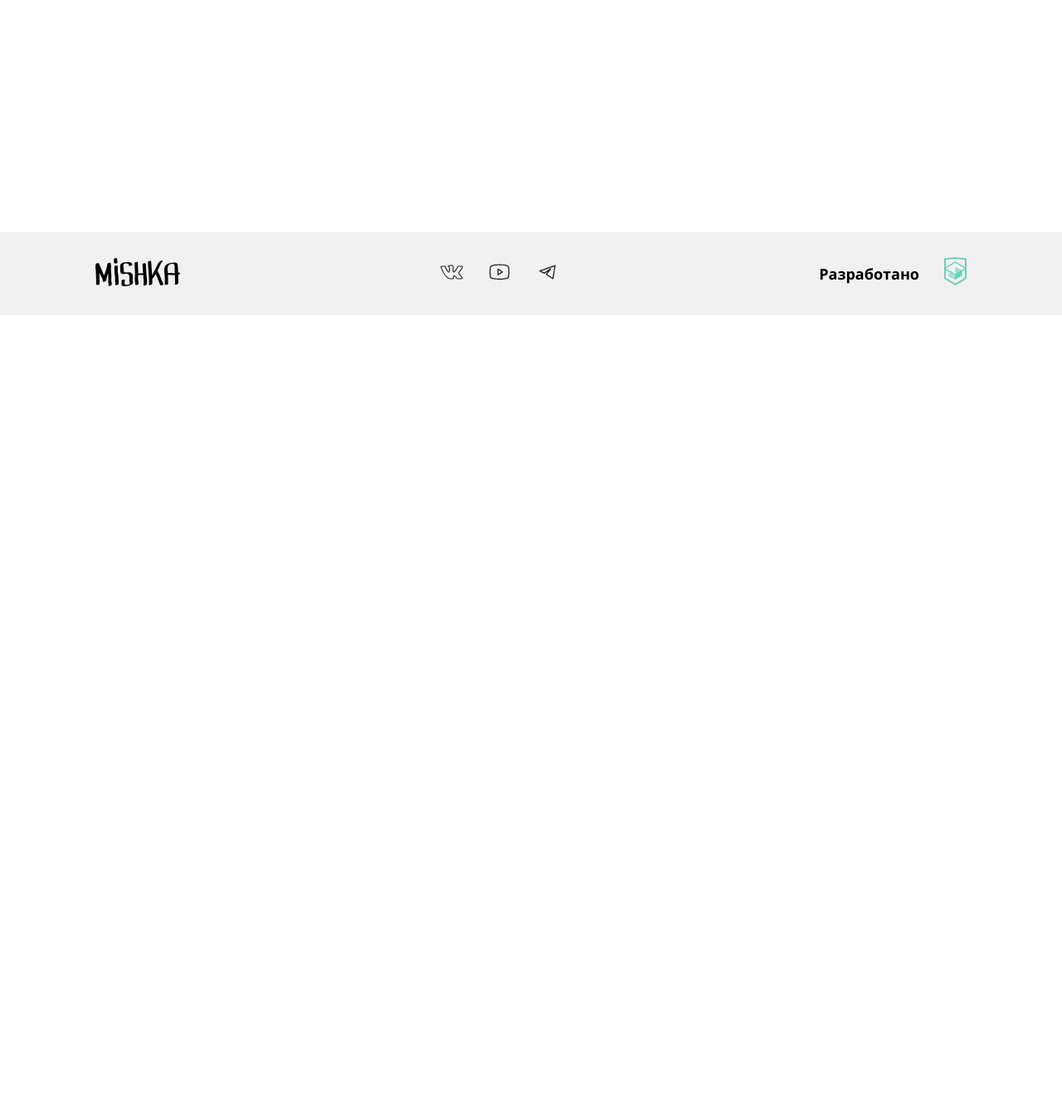
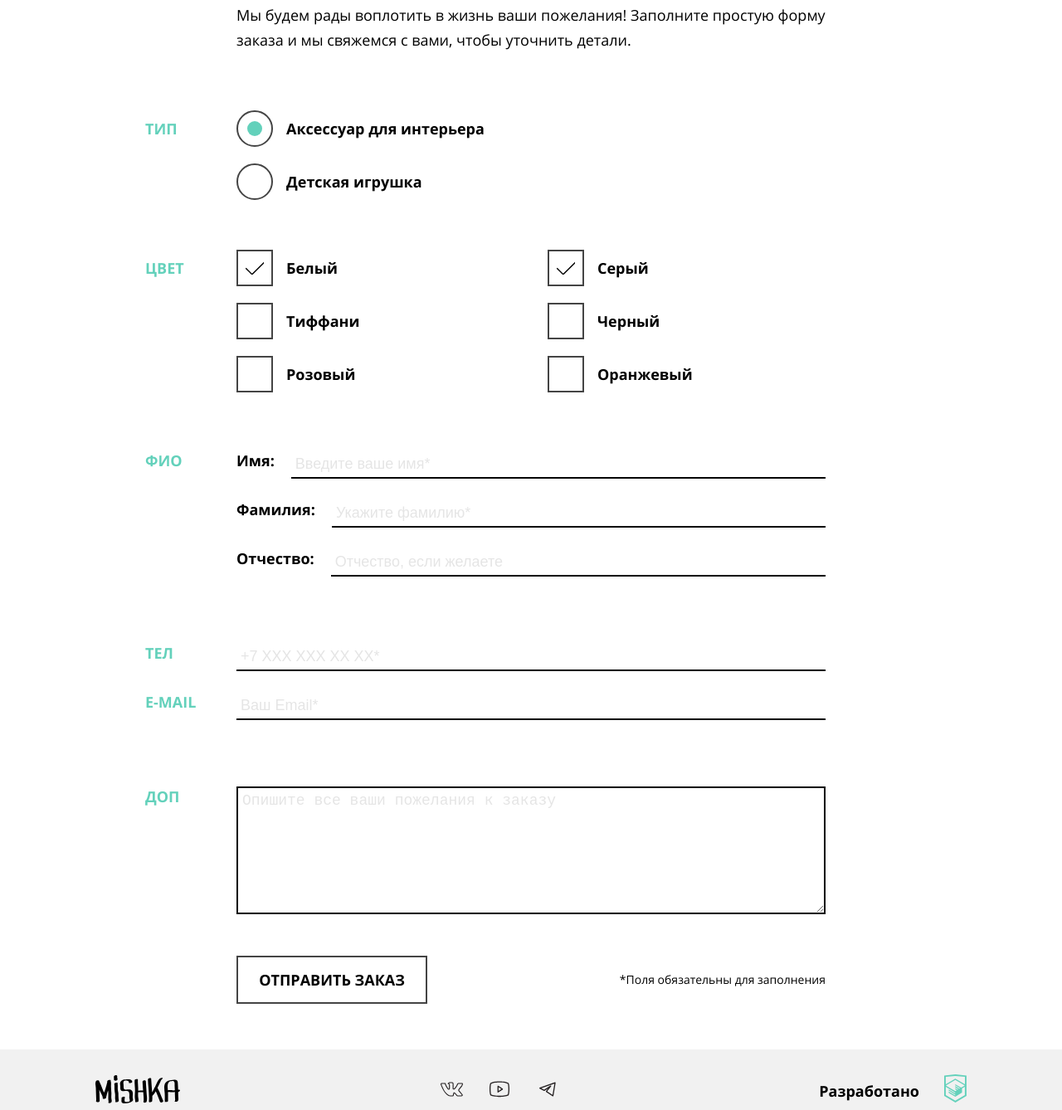
Before and after one commit to tenthreee/mishka-2022, a website: page source/form.html in a window 1280 px wide. Shown: the part 420-1758 px from the top of the page at 83% size. Before the commit the page ends 800 px from the top, so only its background shows below. Drawn offline with nearby package versions, Linux system fonts and the light colour scheme; files that its build step writes are made by us from their sources.

Commit message:
Complete form.html

```diff
--- a/source/form.html
+++ b/source/form.html
@@ -10,10 +10,13 @@
 </head>
 <body class="page__body">
   <header class="main-header">
+    <div class="main-header__wrapper">
       <a class="main-header__logo" href="index.html">
+        <picture>
           <source media="(min-width: 1150px)" srcset="./img/mishka-logo-desktop.svg">
           <source media="(min-width: 768px)" srcset="./img/mishka-logo-tablet.svg">
           <img src="./img/mishka-logo-mobile.svg" alt="Mishka">
+        </picture>
       </a>
       <nav class="main-nav main-nav--nojs">
         <button class="main-nav__toggle">
@@ -42,9 +45,103 @@
           </ul>
         </div>
       </nav>
+    </div>
   </header>
 
   <main class="main-container">
+    <header class="main-title">
+      <h1>Вязание на заказ</h1>
+    </header>
+
+    <section class="order">
+      <p class="order__description">Мы будем рады воплотить в жизнь ваши пожелания! Заполните простую форму заказа и мы свяжемся с вами, чтобы уточнить детали.</p>
+      <form class="order__form" action="https://echo.htmlacademy.ru" method="post">
+
+        <section class="order__group">
+          <h2 class="order__group-title">Тип</h2>
+          <ul class="order__filter-list">
+            <li class="order__filter-item">
+              <input class="order__filter-radio visually-hidden" type="radio" name="type" id="type__interior" checked>
+              <label for="type__interior">Аксессуар для интерьера</label>
+            </li>
+            <li class="order__filter-item">
+              <input class="order__filter-radio visually-hidden" type="radio" name="type" id="type__toys">
+              <label for="type__toys">Детская игрушка</label>
+            </li>
+          </ul>
+        </section>
+
+        <section class="order__group order__group--color">
+          <h2 class="order__group-title">Цвет</h2>
+          <ul class="order__filter-list order__filter-list--columns">
+            <li class="order__filter-item">
+              <input class="order__filter-checkbox visually-hidden" type="checkbox" name="color-white" id="color__white" checked>
+              <label for="color__white">Белый</label>
+            </li>
+            <li class="order__filter-item">
+              <input class="order__filter-checkbox visually-hidden" type="checkbox" name="color-gray" id="color__gray" checked>
+              <label for="color__gray">Серый</label>
+            </li>
+            <li class="order__filter-item">
+              <input class="order__filter-checkbox visually-hidden" type="checkbox" name="color-tiffany" id="color__tiffany">
+              <label for="color__tiffany">Тиффани</label>
+            </li>
+            <li class="order__filter-item">
+              <input class="order__filter-checkbox visually-hidden" type="checkbox" name="color-black" id="color__black">
+              <label for="color__black">Черный</label>
+            </li>
+            <li class="order__filter-item">
+              <input class="order__filter-checkbox visually-hidden" type="checkbox" name="color-pink" id="color__pink">
+              <label for="color__pink">Розовый</label>
+            </li>
+            <li class="order__filter-item">
+              <input class="order__filter-checkbox visually-hidden" type="checkbox" name="color-orange" id="color__orange">
+              <label for="color__orange">Оранжевый</label>
+            </li>
+          </ul>
+        </section>
+
+        <section class="order__group">
+          <h2 class="order__group-title">ФИО</h2>
+          <div>
+            <p class="order__pair order__pair--names">
+              <label for="user__first-name">Имя:</label>
+              <input type="text" id="user__first-name" placeholder="Введите ваше имя*" required>
+            </p>
+            <p class="order__pair order__pair--names">
+              <label for="user__last-name">Фамилия:</label>
+              <input type="text" id="user__last-name" placeholder="Укажите фамилию*" required>
+            </p>
+            <p class="order__pair order__pair--names">
+              <label for="user__middle-name">Отчество:</label>
+              <input type="text" id="user__middle-name" placeholder="Отчество, если желаете">
+            </p>
+          </div>
+        </section>
+
+        <section class="order__group order__group--contacts">
+          <h2 class="visually-hidden">Контактные данные</h2>
+          <p class="order__pair order__pair--contacts">
+            <label class="order__group-title" for="user__tel">Тел</label>
+            <input type="tel" id="user__tel" placeholder="+7 ХХХ ХХХ ХХ ХХ*" required>
+          </p>
+          <p class="order__pair order__pair--contacts">
+            <label class="order__group-title" for="user__email">E-mail</label>
+            <input type="email" id="user__email" placeholder="Ваш Email*" required>
+          </p>
+        </section>
+
+        <section class="order__group">
+          <h2 class="order__group-title">Доп</h2>
+          <textarea name="user__comment" rows="7" placeholder="Опишите все ваши пожелания к заказу"></textarea>
+        </section>
+
+        <div class="order__complete">
+          <p class="order__info">*Поля обязательны для заполнения</p>
+          <button class="order__button button" type="submit">Отправить заказ</button>
+        </div>
+      </form>
+    </section>
   </main>
 
   <footer class="main-footer">
--- a/source/sass/blocks/button.scss
+++ b/source/sass/blocks/button.scss
@@ -5,6 +5,8 @@
   padding: 15px;
   box-sizing: border-box;
 
+  font-family: inherit;
+  font-size: inherit;
   font-weight: 700;
   text-align: center;
   text-transform: uppercase;
--- /dev/null
+++ b/source/sass/blocks/order.scss
@@ -0,0 +1,298 @@
+.order {
+  @include container-mobile;
+  margin-top: 20px;
+  margin-bottom: 55px;
+
+  @media (min-width: $tablet-width) {
+    @include container-tablet;
+    margin-top: 55px;
+  }
+
+  @media (min-width: $desktop-width) {
+    @include container-desktop;
+  }
+}
+
+.order__description {
+  margin: 0;
+  margin-bottom: 30px;
+  font-size: 14px;
+
+  @media (min-width: $tablet-width) {
+    margin-bottom: 80px;
+    font-size: inherit;
+    line-height: 30px;
+  }
+
+  @media (min-width: $desktop-width) {
+    margin-left: 170px;
+    margin-right: 170px;
+  }
+}
+
+.order__form {
+  @media (min-width: $desktop-width) {
+    padding-left: 60px;
+    padding-right: 170px;
+  }
+}
+
+.order__group {
+  margin: 0;
+  padding: 0;
+  margin-bottom: 50px;
+  font-weight: 700;
+
+  &:last-of-type {
+    margin-bottom: 0;
+  }
+
+  @media (min-width: $tablet-width) {
+    margin-bottom: 80px;
+
+    display: grid;
+    grid-template-columns: 170px 1fr;
+
+    &--contacts {
+      display: block;
+    }
+  }
+
+  @media (min-width: $desktop-width) {
+    grid-template-columns: 110px 1fr;
+  }
+}
+
+.order__group-title {
+  position: relative;
+  display: inline-block;
+
+  margin: 0;
+  margin-bottom: 30px;
+
+  font-size: inherit;
+  line-height: inherit;
+
+  color: $special-light;
+  text-transform: uppercase;
+
+  &::after {
+    content: "";
+    position: absolute;
+    top: 50%;
+    left: calc(100% + 25px);
+
+    width: calc(260px - 100% - 25px);
+    height: 1px;
+
+    background-color: $special-light;
+  }
+
+  @media (min-width: $tablet-width) {
+    &::after {
+      display: none;
+    }
+  }
+}
+
+.order__filter-list {
+  @include list-unstyled;
+
+  display: grid;
+  row-gap: 40px;
+
+  @media (min-width: $tablet-width) {
+    &--columns {
+      grid-template-columns: repeat(2, 1fr);
+      column-gap: 40px;
+    }
+  }
+}
+
+.order__filter-radio + label {
+  display: block;
+  position: relative;
+  padding-left: 60px;
+
+  &::before {
+    content: "";
+    position: absolute;
+    left: 0;
+    top: 50%;
+
+    width: 40px;
+    height: 40px;
+
+    border-radius: 50%;
+    border: 2px solid $basic-dark;
+    background-color: transparent;
+    transform: translateY(-50%);
+  }
+
+  &:hover::before {
+    border-color: $special-light;
+  }
+
+  &:active::before {
+    opacity: $opacity-active;
+  }
+}
+
+.order__filter-radio:checked + label::after {
+  content: "";
+  position: absolute;
+  left: 13px;
+  top: 50%;
+
+  width: 18px;
+  height: 18px;
+
+  border-radius: 50%;
+  background-color: $special-light;
+  transform: translateY(-50%);
+}
+
+.order__filter-checkbox + label {
+  display: block;
+  position: relative;
+  padding-left: 60px;
+
+  &::before {
+    content: "";
+    position: absolute;
+    left: 0;
+    top: 50%;
+
+    width: 40px;
+    height: 40px;
+
+    border: 2px solid $basic-dark;
+    background-color: transparent;
+    transform: translateY(-50%);
+  }
+
+  &:hover::before {
+    border-color: $special-light;
+  }
+
+  &:active::before {
+    opacity: $opacity-active;
+  }
+}
+
+.order__filter-checkbox:checked + label::after {
+  content: "";
+  position: absolute;
+  left: 10px;
+  top: 50%;
+
+  width: 23px;
+  height: 16px;
+
+  background-image: url("../img/icon-tick.svg");
+  transform: translateY(-50%);
+}
+
+.order__pair {
+  margin: 0;
+
+  &:not(:last-of-type) {
+    margin-bottom: 25px;
+  }
+
+  & label {
+    display: block;
+    margin-bottom: 10px;
+  }
+
+  & input {
+    box-sizing: border-box;
+    width: 100%;
+    padding: 5px;
+
+    font-size: inherit;
+    border: none;
+    border-bottom: 2px solid $basic-extra-dark;
+
+    &::placeholder {
+      color: $basic-neutral;
+    }
+
+    &:hover {
+      border-color: $special-light;
+    }
+
+    &:focus {
+      outline: none;
+      border-color: $special-dark;
+    }
+  }
+
+  @media (min-width: $tablet-width) {
+    &--contacts {
+      display: grid;
+      grid-template-columns: 170px 1fr;
+    }
+
+    &--names {
+      display: grid;
+      grid-template-columns: min-content auto;
+      column-gap: 20px;
+    }
+  }
+
+  @media (min-width: $desktop-width) {
+    &--contacts {
+      grid-template-columns: 110px 1fr;
+    }
+  }
+}
+
+.order__group textarea {
+  box-sizing: border-box;
+  width: 100%;
+  padding: 5px;
+
+  font-size: inherit;
+  border: 2px solid $basic-extra-dark;
+
+  &::placeholder {
+  font-family: inherit;
+  color: $basic-neutral;
+  }
+}
+
+.order__info {
+  margin: 0;
+  margin-bottom: 30px;
+
+  font-size: 14px;
+  line-height: 16px;
+
+  @media (min-width: $tablet-width) {
+    margin-bottom: 0;
+  }
+}
+
+.order__button {
+  @media (min-width: $tablet-width) {
+    min-width: 230px;
+  }
+}
+
+.order__complete {
+  margin-top: 20px;
+  display: flex;
+  flex-direction: column;
+
+  @media (min-width: $tablet-width) {
+    margin-top: 50px;
+    flex-direction: row-reverse;
+    justify-content: space-between;
+    align-items: center;
+  }
+
+  @media (min-width: $desktop-width) {
+    padding-left: 110px;
+  }
+}
--- a/source/sass/style.scss
+++ b/source/sass/style.scss
@@ -25,3 +25,6 @@
 @import "blocks/catalog.scss";
 @import "blocks/card.scss";
 @import "blocks/production.scss";
+
+// Blocks Form
+@import "blocks/order.scss";
```
Also changed, not shown: source/img/icon-tick.svg (added). Lines whose indentation alone changed are shown as unchanged.
